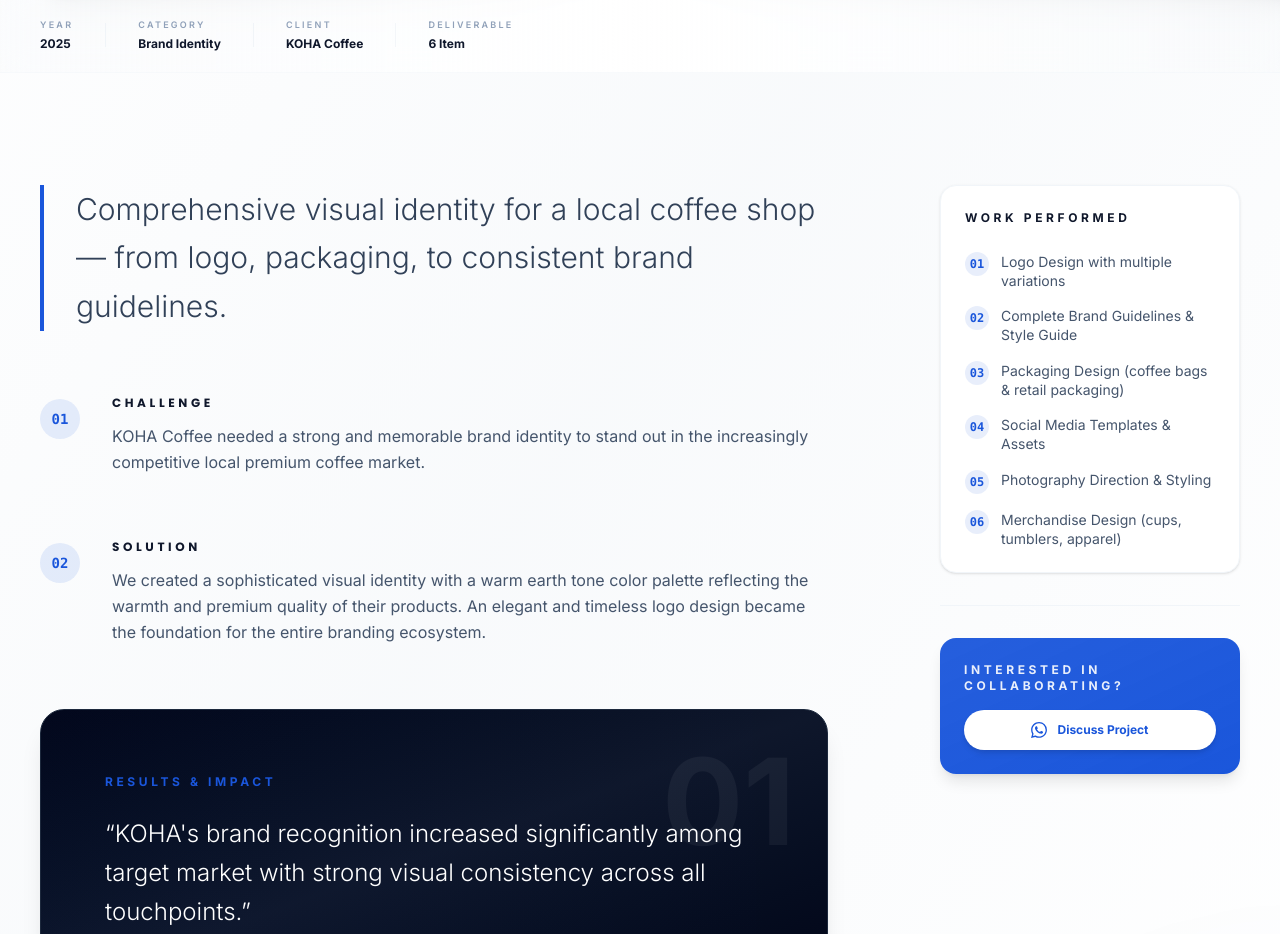
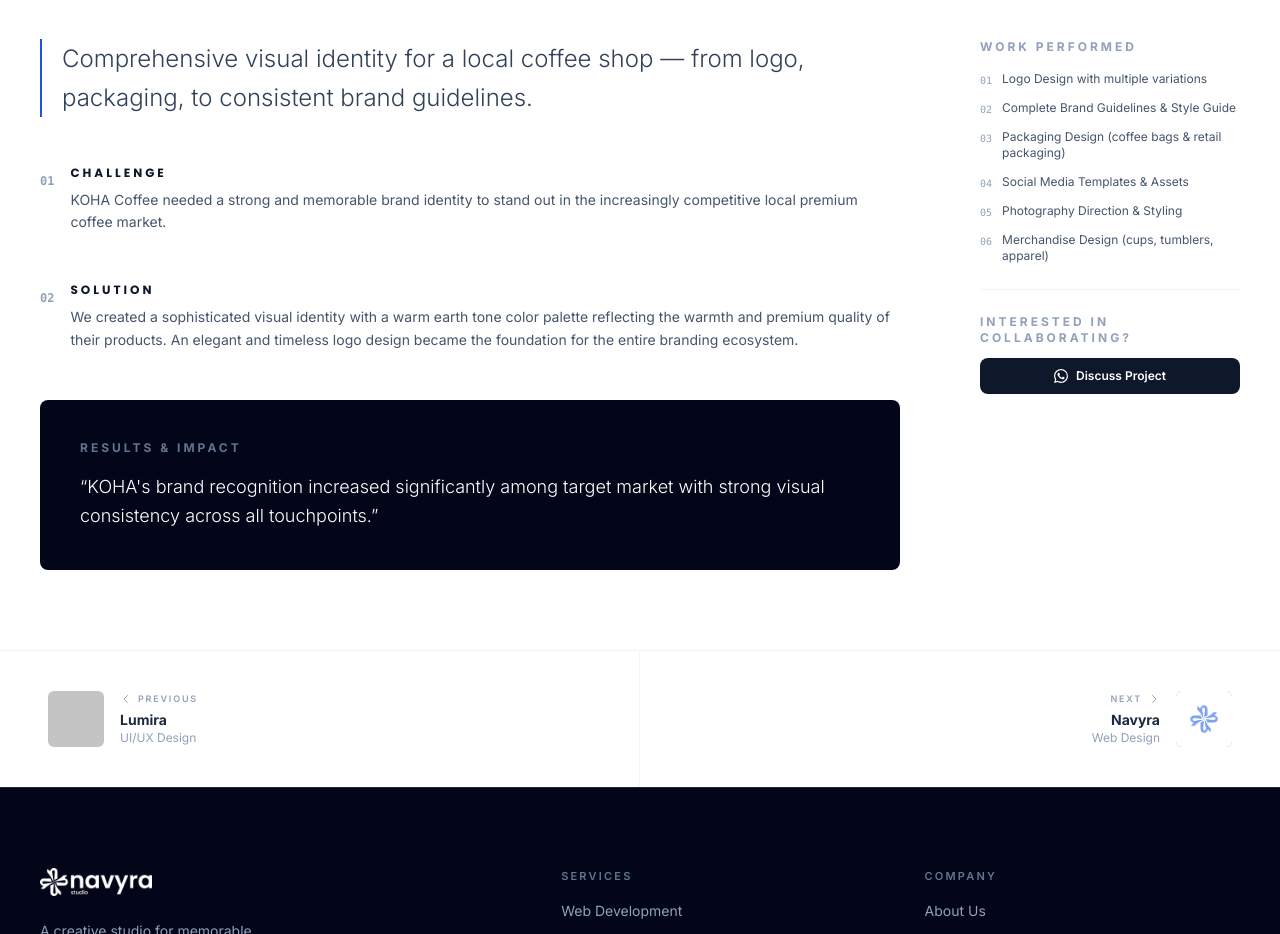
Before and after one commit to navyrastudio/companyprofile, a Next.js app: page /en/project/koha-coffee in a window 1280 px wide. Shown: the part 658-1592 px from the top of the page. Built offline with nearby package versions, Linux system fonts and the light colour scheme; grey boxes are pictures that could not be loaded.

Commit message:
refactor: simplify project detail design to minimal and clean layout

```diff
--- a/components/sections/ProjectDetail.tsx
+++ b/components/sections/ProjectDetail.tsx
@@ -46,27 +46,12 @@
   const WA_NUMBER = "6285163665100";
 
   return (
-    <div className="bg-gradient-to-br from-white via-slate-50 to-white relative overflow-hidden mt-16 sm:mt-[72px]">
-      {/* Subtle gradient orbs for consistency with hero */}
-      <div
-        className="animate-orb-1 absolute -top-40 -left-40 w-150 h-150 rounded-full pointer-events-none"
-        style={{
-          background: "radial-gradient(circle, rgba(26,86,219,0.08) 0%, transparent 70%)",
-          filter: "blur(60px)",
-        }}
-      />
-      <div
-        className="animate-orb-2 absolute -bottom-96 -right-96 w-175 h-175 rounded-full pointer-events-none"
-        style={{
-          background: "radial-gradient(circle, rgba(99,143,230,0.06) 0%, transparent 70%)",
-          filter: "blur(80px)",
-        }}
-      />
+    <div className="bg-white relative mt-16 sm:mt-[72px]">
 
       {/* ══════════════════════════════════════
           HERO — cinematic full-viewport
       ══════════════════════════════════════ */}
-      <div className="relative w-full h-[70vh] min-h-[480px] max-h-[780px] rounded-3xl mx-6 lg:mx-10 mt-6 overflow-hidden shadow-lg">
+      <div className="relative w-full h-[60vh] min-h-[420px] max-h-[700px] overflow-hidden">
         <div className="absolute inset-0" style={{ backgroundColor: project.bgColor }} />
         <Image
           src={project.image}
@@ -76,9 +61,9 @@
           className="object-cover"
           sizes="100vw"
         />
-        {/* Enhanced multi-stop gradient for readability */}
+        {/* Minimal gradient for readability */}
         <div className="absolute inset-0" style={{
-          background: "linear-gradient(to top, rgba(0,0,0,0.8) 0%, rgba(0,0,0,0.3) 50%, rgba(0,0,0,0) 100%)"
+          background: "linear-gradient(to top, rgba(0,0,0,0.7) 0%, rgba(0,0,0,0.2) 60%, transparent 100%)"
         }} />
 
         {/* Back link */}
@@ -104,9 +89,9 @@
       {/* ══════════════════════════════════════
           META STRIP
       ══════════════════════════════════════ */}
-      <div className="border-b border-slate-100/50 bg-gradient-to-r from-slate-50/50 via-white to-slate-50/50 backdrop-blur-md sticky top-[64px] z-10">
+      <div className="border-b border-slate-100 bg-white sticky top-[64px] z-10">
         <div className="max-w-7xl mx-auto px-6 lg:px-10">
-          <AnimateIn className="flex items-center gap-8 py-5 overflow-x-auto scrollbar-hide">
+          <AnimateIn className="flex items-center gap-8 py-4 overflow-x-auto scrollbar-hide">
             {[
               { label: t("meta.year"), value: project.year },
               { label: t("meta.category"), value: project.category },
@@ -115,10 +100,10 @@
             ].map((meta, i, arr) => (
               <div key={meta.label} className="flex items-center gap-8 shrink-0">
                 <div>
-                  <p className="text-[9px] uppercase tracking-[0.25em] text-slate-400 font-semibold mb-1">{meta.label}</p>
-                  <p className="text-xs font-bold text-slate-900 whitespace-nowrap">{meta.value}</p>
+                  <p className="text-[9px] uppercase tracking-[0.25em] text-slate-400 font-semibold mb-0.5">{meta.label}</p>
+                  <p className="text-xs font-bold text-slate-800 whitespace-nowrap">{meta.value}</p>
                 </div>
-                {i < arr.length - 1 && <div className="w-px h-6 bg-slate-200/40 shrink-0" />}
+                {i < arr.length - 1 && <div className="w-px h-6 bg-slate-100 shrink-0" />}
               </div>
             ))}
           </AnimateIn>
@@ -128,32 +113,32 @@
       {/* ══════════════════════════════════════
           CONTENT
       ══════════════════════════════════════ */}
-      <div className="max-w-7xl mx-auto px-6 lg:px-10 py-16 lg:py-28 relative z-20">
-        <div className="grid grid-cols-1 lg:grid-cols-[1fr_300px] gap-16 lg:gap-28">
+      <div className="max-w-7xl mx-auto px-6 lg:px-10 py-12 lg:py-20 relative z-20">
+        <div className="grid grid-cols-1 lg:grid-cols-[1fr_260px] gap-12 lg:gap-20">
 
           {/* ── Left: main editorial content ── */}
-          <div className="space-y-16">
-            {/* Description – enhanced pull quote style */}
+          <div className="space-y-12">
+            {/* Description – simple quote style */}
             <AnimateIn>
-              <p className="text-slate-700 text-xl sm:text-3xl leading-relaxed font-light border-l-4 border-brand pl-6 sm:pl-8">
+              <p className="text-slate-700 text-xl sm:text-2xl leading-relaxed font-light border-l-2 border-brand pl-5">
                 {description}
               </p>
             </AnimateIn>
 
-            <div className="space-y-16">
+            <div className="space-y-12">
               {/* Challenge */}
               {challenge && (
                 <AnimateIn delay={60}>
-                  <div className="group">
-                    <div className="flex items-start gap-6 md:gap-8">
-                      <div className="pt-1 shrink-0">
-                        <span className="text-sm font-mono font-bold text-brand bg-brand/10 rounded-full w-10 h-10 flex items-center justify-center">01</span>
+                  <div>
+                    <div className="flex items-start gap-4">
+                      <div className="pt-0.5 shrink-0">
+                        <span className="text-xs font-mono font-bold text-slate-400">01</span>
                       </div>
                       <div className="flex-1">
-                        <h2 className="text-xs font-bold uppercase tracking-[0.3em] text-slate-900 mb-3">
+                        <h2 className="text-xs font-bold uppercase tracking-[0.25em] text-slate-900 mb-2">
                           {t("challenge")}
                         </h2>
-                        <p className="text-slate-600 leading-relaxed text-base">
+                        <p className="text-slate-600 leading-relaxed text-sm">
                           {challenge}
                         </p>
                       </div>
@@ -165,16 +150,16 @@
               {/* Solution */}
               {solution && (
                 <AnimateIn delay={80}>
-                  <div className="group">
-                    <div className="flex items-start gap-6 md:gap-8">
-                      <div className="pt-1 shrink-0">
-                        <span className="text-sm font-mono font-bold text-brand bg-brand/10 rounded-full w-10 h-10 flex items-center justify-center">02</span>
+                  <div>
+                    <div className="flex items-start gap-4">
+                      <div className="pt-0.5 shrink-0">
+                        <span className="text-xs font-mono font-bold text-slate-400">02</span>
                       </div>
                       <div className="flex-1">
-                        <h2 className="text-xs font-bold uppercase tracking-[0.3em] text-slate-900 mb-3">
+                        <h2 className="text-xs font-bold uppercase tracking-[0.25em] text-slate-900 mb-2">
                           {t("solution")}
                         </h2>
-                        <p className="text-slate-600 leading-relaxed text-base">
+                        <p className="text-slate-600 leading-relaxed text-sm">
                           {solution}
                         </p>
                       </div>
@@ -184,26 +169,16 @@
               )}
             </div>
 
-            {/* Results — modern gradient card */}
+            {/* Results — simple dark card */}
             {results && (
-              <AnimateIn delay={100} className="mt-16">
-                <div className="relative overflow-hidden rounded-3xl bg-gradient-to-br from-slate-950 via-slate-900 to-slate-950 p-10 sm:p-12 lg:p-16 border border-slate-800 shadow-xl">
-                  {/* Decorative gradient overlay */}
-                  <div className="absolute inset-0 bg-gradient-to-r from-brand/5 to-transparent opacity-50 pointer-events-none" />
-
-                  {/* Decorative number */}
-                  <span className="absolute top-8 right-8 text-[120px] font-bold text-white/[0.05] select-none leading-none">
-                    {num}
-                  </span>
-
-                  <div className="relative z-10">
-                    <p className="text-xs font-bold uppercase tracking-[0.3em] text-brand mb-6">
-                      {t("resultsTitle")}
-                    </p>
-                    <p className="text-white text-xl sm:text-2xl leading-relaxed font-light">
-                      &ldquo;{results}&rdquo;
-                    </p>
-                  </div>
+              <AnimateIn delay={100} className="mt-12">
+                <div className="relative overflow-hidden rounded-lg bg-slate-950 p-8 sm:p-10">
+                  <p className="text-xs font-bold uppercase tracking-[0.25em] text-slate-500 mb-4">
+                    {t("resultsTitle")}
+                  </p>
+                  <p className="text-white text-lg leading-relaxed font-light">
+                    &ldquo;{results}&rdquo;
+                  </p>
                 </div>
               </AnimateIn>
             )}
@@ -211,20 +186,20 @@
 
           {/* ── Right: sticky sidebar ── */}
           {workDetails && workDetails.length > 0 && (
-            <AnimateIn delay={100} className="lg:sticky lg:top-40 self-start space-y-8">
+            <AnimateIn delay={100} className="lg:sticky lg:top-32 self-start space-y-6">
 
-              {/* Work list card */}
-              <div className="rounded-2xl bg-white border border-slate-100 p-6 shadow-sm hover:shadow-md transition-shadow">
-                <p className="text-xs font-bold uppercase tracking-[0.3em] text-slate-900 mb-6">
+              {/* Work list */}
+              <div>
+                <p className="text-xs font-bold uppercase tracking-[0.25em] text-slate-400 mb-4">
                     {t("workDoneTitle")}
                   </p>
-                <ul className="space-y-3.5">
+                <ul className="space-y-3">
                   {workDetails.map((detail: any, i: number) => (
-                    <li key={i} className="flex items-start gap-3 group">
-                      <span className="mt-0.5 text-xs font-bold font-mono text-brand bg-brand/10 rounded-full w-6 h-6 flex items-center justify-center shrink-0 tabular-nums">
+                    <li key={i} className="flex items-start gap-2.5 group">
+                      <span className="mt-0.5 text-[10px] font-mono text-slate-400 shrink-0">
                         {String(i + 1).padStart(2, "0")}
                       </span>
-                      <span className="text-sm text-slate-600 leading-snug group-hover:text-slate-800 transition-colors duration-200 pt-0.5">
+                      <span className="text-xs text-slate-600 leading-snug group-hover:text-slate-800 transition-colors">
                         {detail}
                       </span>
                     </li>
@@ -236,17 +211,17 @@
               <div className="h-px bg-slate-100" />
 
               {/* CTA */}
-              <div className="rounded-2xl bg-gradient-to-br from-brand/95 to-brand p-6 shadow-lg hover:shadow-xl transition-shadow">
-                <p className="text-xs font-bold uppercase tracking-[0.3em] text-white/90 mb-4">
+              <div>
+                <p className="text-xs font-bold uppercase tracking-[0.25em] text-slate-400 mb-3">
                     {t("interestedTitle")}
                   </p>
                 <a
                   href={`https://wa.me/${WA_NUMBER}?text=${encodeURIComponent(t("waInquiry", { title: project.title }))}`}
                   target="_blank"
                   rel="noopener noreferrer"
-                  className="flex items-center justify-center gap-2.5 w-full py-3 rounded-full bg-white text-brand text-xs font-bold hover:bg-slate-50 transition-colors duration-200 shadow-md hover:shadow-lg"
+                  className="flex items-center justify-center gap-2 w-full py-2.5 rounded-lg bg-slate-900 text-white text-xs font-semibold hover:bg-brand transition-colors duration-200"
                 >
-                  <svg className="w-4 h-4 shrink-0" viewBox="0 0 24 24" fill="currentColor">
+                  <svg className="w-3.5 h-3.5 shrink-0" viewBox="0 0 24 24" fill="currentColor">
                     <path d="M17.472 14.382c-.297-.149-1.758-.867-2.03-.967-.273-.099-.471-.148-.67.15-.197.297-.767.966-.94 1.164-.173.199-.347.223-.644.075-.297-.15-1.255-.463-2.39-1.475-.883-.788-1.48-1.761-1.653-2.059-.173-.297-.018-.458.13-.606.134-.133.298-.347.446-.52.149-.174.198-.298.298-.497.099-.198.05-.371-.025-.52-.075-.149-.669-1.612-.916-2.207-.242-.579-.487-.5-.669-.51-.173-.008-.371-.01-.57-.01-.198 0-.52.074-.792.372-.272.297-1.04 1.016-1.04 2.479 0 1.462 1.065 2.875 1.213 3.074.149.198 2.096 3.2 5.077 4.487.709.306 1.262.489 1.694.625.712.227 1.36.195 1.871.118.571-.085 1.758-.719 2.006-1.413.248-.694.248-1.289.173-1.413-.074-.124-.272-.198-.57-.347m-5.421 7.403h-.004a9.87 9.87 0 01-5.031-1.378l-.361-.214-3.741.982.998-3.648-.235-.374a9.86 9.86 0 01-1.51-5.26c.001-5.45 4.436-9.884 9.888-9.884 2.64 0 5.122 1.03 6.988 2.898a9.825 9.825 0 012.893 6.994c-.003 5.45-4.437 9.884-9.885 9.884m8.413-18.297A11.815 11.815 0 0012.05 0C5.495 0 .16 5.335.157 11.892c0 2.096.547 4.142 1.588 5.945L.057 24l6.305-1.654a11.882 11.882 0 005.683 1.448h.005c6.554 0 11.89-5.335 11.893-11.893a11.821 11.821 0 00-3.48-8.413z"/>
                   </svg>
                   {t("discussCTA")}
@@ -260,9 +235,9 @@
       {/* ══════════════════════════════════════
           NEXT / PREV NAVIGATION
       ══════════════════════════════════════ */}
-      <div className="border-t border-slate-100/50 bg-gradient-to-b from-white to-slate-50/30 relative z-20">
+      <div className="border-t border-slate-100 bg-white relative z-20">
         <div className="max-w-7xl mx-auto px-6 lg:px-10">
-          <div className="grid grid-cols-2 divide-x divide-slate-100/50">
+          <div className="grid grid-cols-2 divide-x divide-slate-100">
 
               {[
               { project: prev, dir: "prev", label: t("prevLabel"), icon: "M15 19l-7-7 7-7" },
@@ -271,25 +246,25 @@
               <Link
                 key={dir}
                 href={`/project/${getPortfolioSlug(p.id)}`}
-                className={`group relative overflow-hidden py-10 sm:py-12 flex items-center gap-6 transition-all duration-300 hover:bg-slate-100/50 ${dir === "next" ? "flex-row-reverse pl-8 lg:pl-12 -mr-6 lg:-mr-10 pr-6 lg:pr-10" : "-ml-6 lg:-ml-10 pl-6 lg:pl-10 pr-8 lg:pr-12"}`}
+                className={`group relative overflow-hidden py-8 sm:py-10 flex items-center gap-4 transition-colors duration-200 hover:bg-slate-50 ${dir === "next" ? "flex-row-reverse pl-6 lg:pl-8 -mr-4 lg:-mr-6 pr-6 lg:pr-8" : "-ml-4 lg:-ml-6 pl-6 lg:pl-8 pr-6 lg:pr-8"}`}
               >
-                {/* Mini image with enhanced styling */}
-                <div className="relative w-16 h-16 rounded-xl overflow-hidden shrink-0 opacity-70 group-hover:opacity-100 transition-all duration-300 ring-1 ring-slate-200 group-hover:ring-brand">
+                {/* Mini image */}
+                <div className="relative w-14 h-14 rounded-md overflow-hidden shrink-0 opacity-60 group-hover:opacity-100 transition-opacity duration-300">
                   <div className="absolute inset-0" style={{ backgroundColor: p.bgColor }} />
                   <Image src={p.image} alt={p.title} fill className="object-cover" />
                 </div>
 
                 <div className={`min-w-0 flex-1 ${dir === "next" ? "text-right" : ""}`}>
-                  <div className={`flex items-center gap-2 mb-1.5 ${dir === 'next' ? 'justify-end' : ''}`}>
-                    <svg className={`w-3.5 h-3.5 text-slate-400 group-hover:text-brand shrink-0 transition-colors ${dir === "next" ? "order-last" : ""}`} fill="none" stroke="currentColor" viewBox="0 0 24 24">
+                  <div className={`flex items-center gap-1.5 mb-1 ${dir === 'next' ? 'justify-end' : ''}`}>
+                    <svg className={`w-3 h-3 text-slate-400 shrink-0 ${dir === "next" ? "order-last" : ""}`} fill="none" stroke="currentColor" viewBox="0 0 24 24">
                       <path strokeLinecap="round" strokeLinejoin="round" strokeWidth={2} d={icon} />
                     </svg>
-                    <p className="text-[8px] uppercase tracking-[0.3em] text-slate-400 font-bold">{label}</p>
+                    <p className="text-[9px] uppercase tracking-[0.2em] text-slate-400 font-semibold">{label}</p>
                   </div>
-                  <p className="text-base font-bold text-slate-900 group-hover:text-brand transition-colors truncate leading-tight">
+                  <p className="text-sm font-bold text-slate-800 group-hover:text-brand transition-colors truncate">
                     {p.title}
                   </p>
-                  <p className="text-xs text-slate-400 truncate mt-1">{p.category}</p>
+                  <p className="text-xs text-slate-400 truncate">{p.category}</p>
                 </div>
               </Link>
             ))}
```
